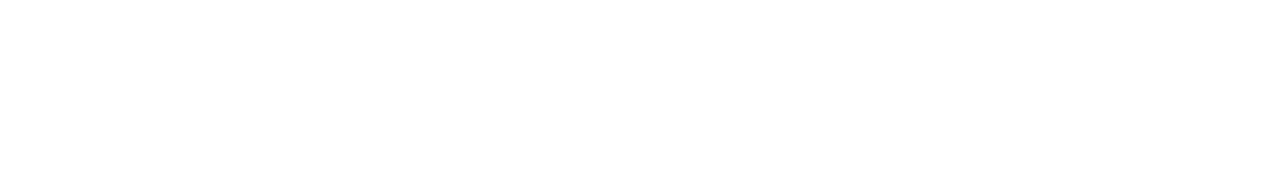
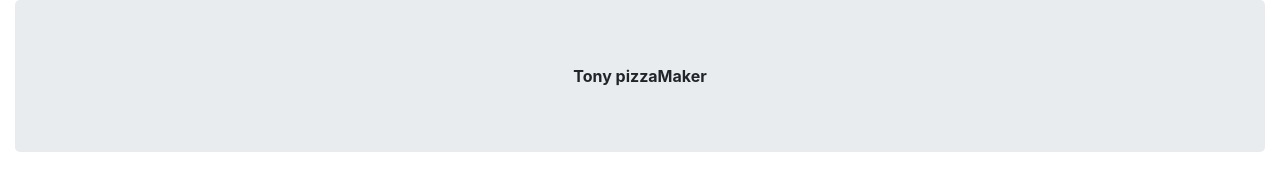
Before and after one commit to Antonykirunyu/Piza, a plain HTML site: page index.html in a window 1280 px wide. Drawn offline with Linux system fonts and the light colour scheme; files that its build step writes are made by us from their sources.

Commit message:
added the heading

```diff
--- a/index.html
+++ b/index.html
@@ -13,6 +13,10 @@
     <script src="js/jquery-3.4.1.js"></script>
 </head>
 <body>
-
+    <div class="container-fluid">
+<div class="jumbotron text-center">
+<hi><strong>Tony pizzaMaker</strong></hi>
+</div>
+    </div>
 </body>
 </html>
```
